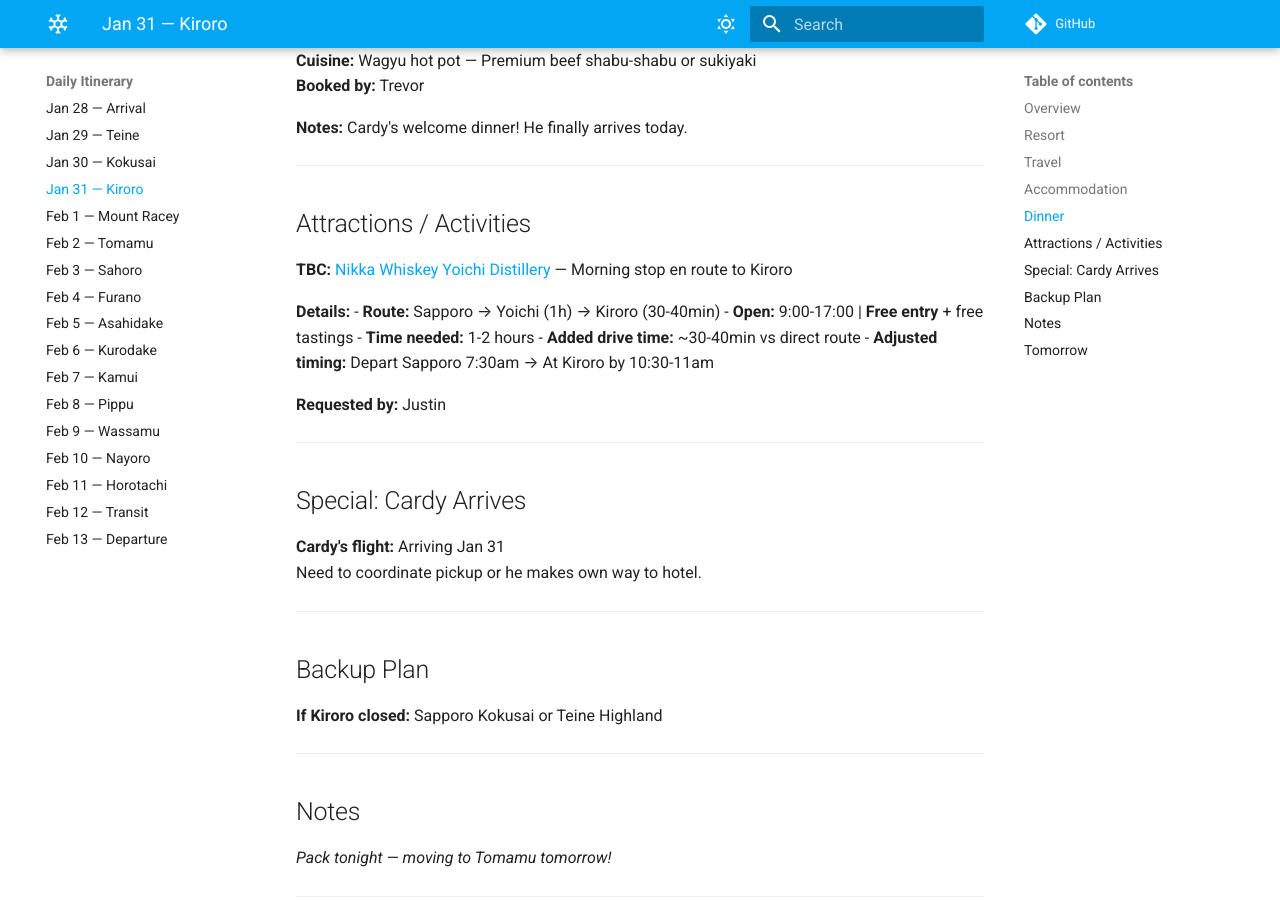
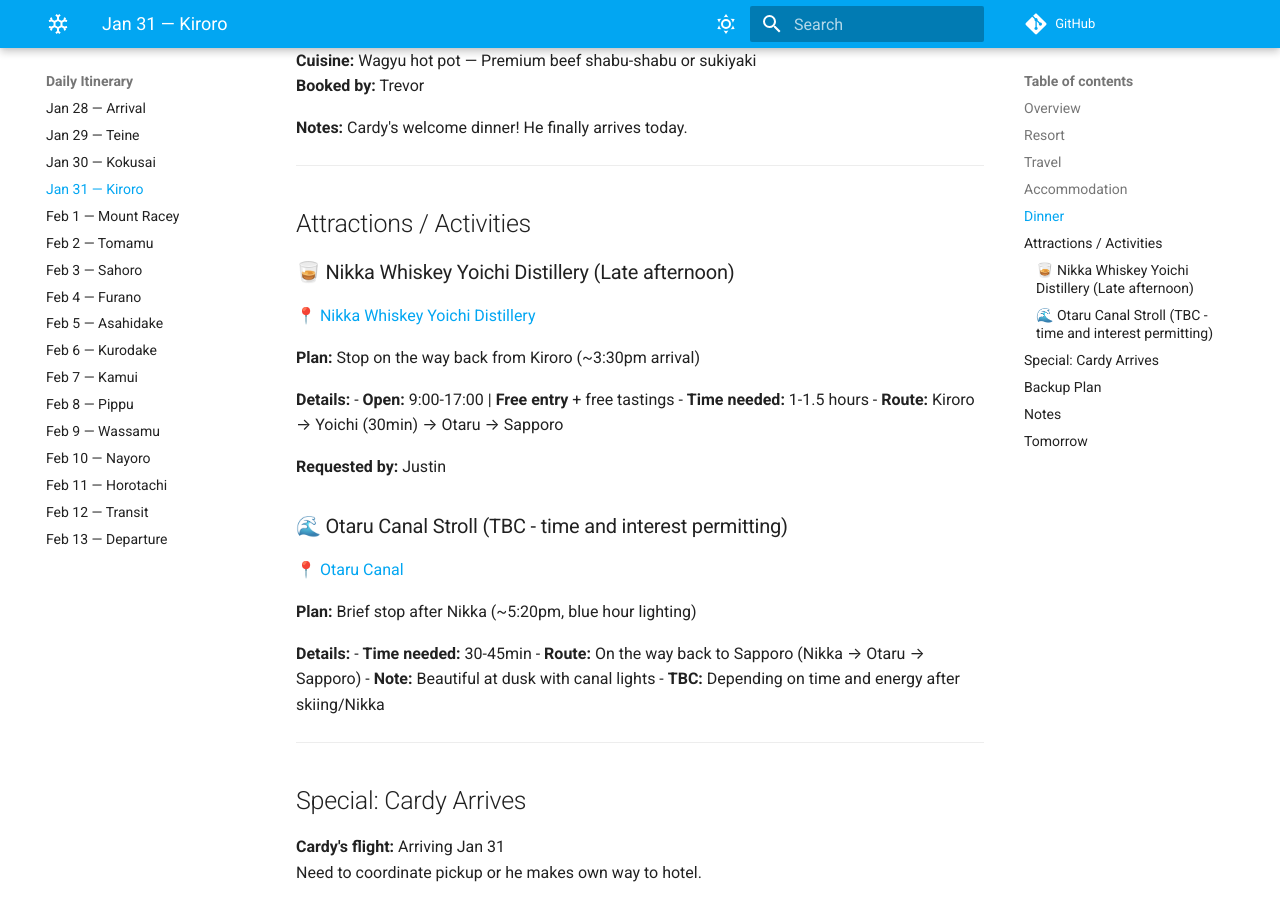
Before and after one commit to madmantim/GSW-26, an MkDocs documentation site: the page built from docs/days/2026-01-31-kiroro.md, in a window 1280 px wide and 900 px high, scrolled down 1264 px. Built offline with MkDocs 1.6.1 and Material for MkDocs 9.7.7, drawn with Linux system fonts in a browser that asks for light colours; comment, search, counter and statistics services are not loaded.

Commit message:
Update Jan 31: Nikka late afternoon + Otaru canal (TBC)

```diff
--- a/docs/days/2026-01-31-kiroro.md
+++ b/docs/days/2026-01-31-kiroro.md
@@ -57,16 +57,30 @@
 
 ## Attractions / Activities
 
-**TBC:** [Nikka Whiskey Yoichi Distillery](https://maps.google.com/?q=Nikka+Whiskey+Yoichi+Distillery) — Morning stop en route to Kiroro
+### 🥃 Nikka Whiskey Yoichi Distillery (Late afternoon)
+
+[📍 Nikka Whiskey Yoichi Distillery](https://maps.google.com/?q=Nikka+Whiskey+Yoichi+Distillery)
+
+**Plan:** Stop on the way back from Kiroro (~3:30pm arrival)
 
 **Details:**
-- **Route:** Sapporo → Yoichi (1h) → Kiroro (30-40min)
 - **Open:** 9:00-17:00 | **Free entry** + free tastings
-- **Time needed:** 1-2 hours
-- **Added drive time:** ~30-40min vs direct route
-- **Adjusted timing:** Depart Sapporo 7:30am → At Kiroro by 10:30-11am
+- **Time needed:** 1-1.5 hours
+- **Route:** Kiroro → Yoichi (30min) → Otaru → Sapporo
 
 **Requested by:** Justin
+
+### 🌊 Otaru Canal Stroll (TBC - time and interest permitting)
+
+[📍 Otaru Canal](https://maps.google.com/?q=Otaru+Canal)
+
+**Plan:** Brief stop after Nikka (~5:20pm, blue hour lighting)
+
+**Details:**
+- **Time needed:** 30-45min
+- **Route:** On the way back to Sapporo (Nikka → Otaru → Sapporo)
+- **Note:** Beautiful at dusk with canal lights
+- **TBC:** Depending on time and energy after skiing/Nikka
 
 ---
 
```
